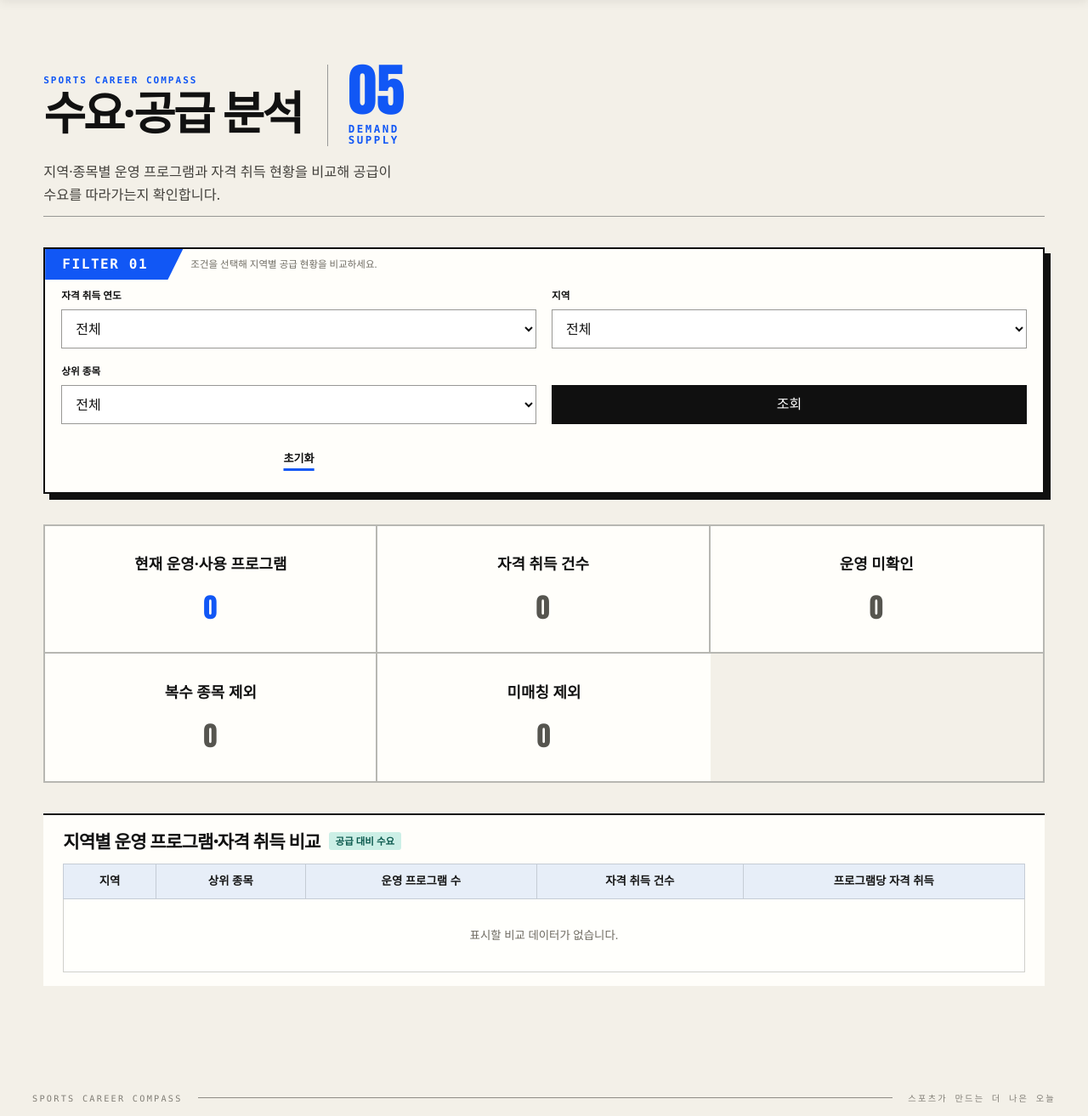
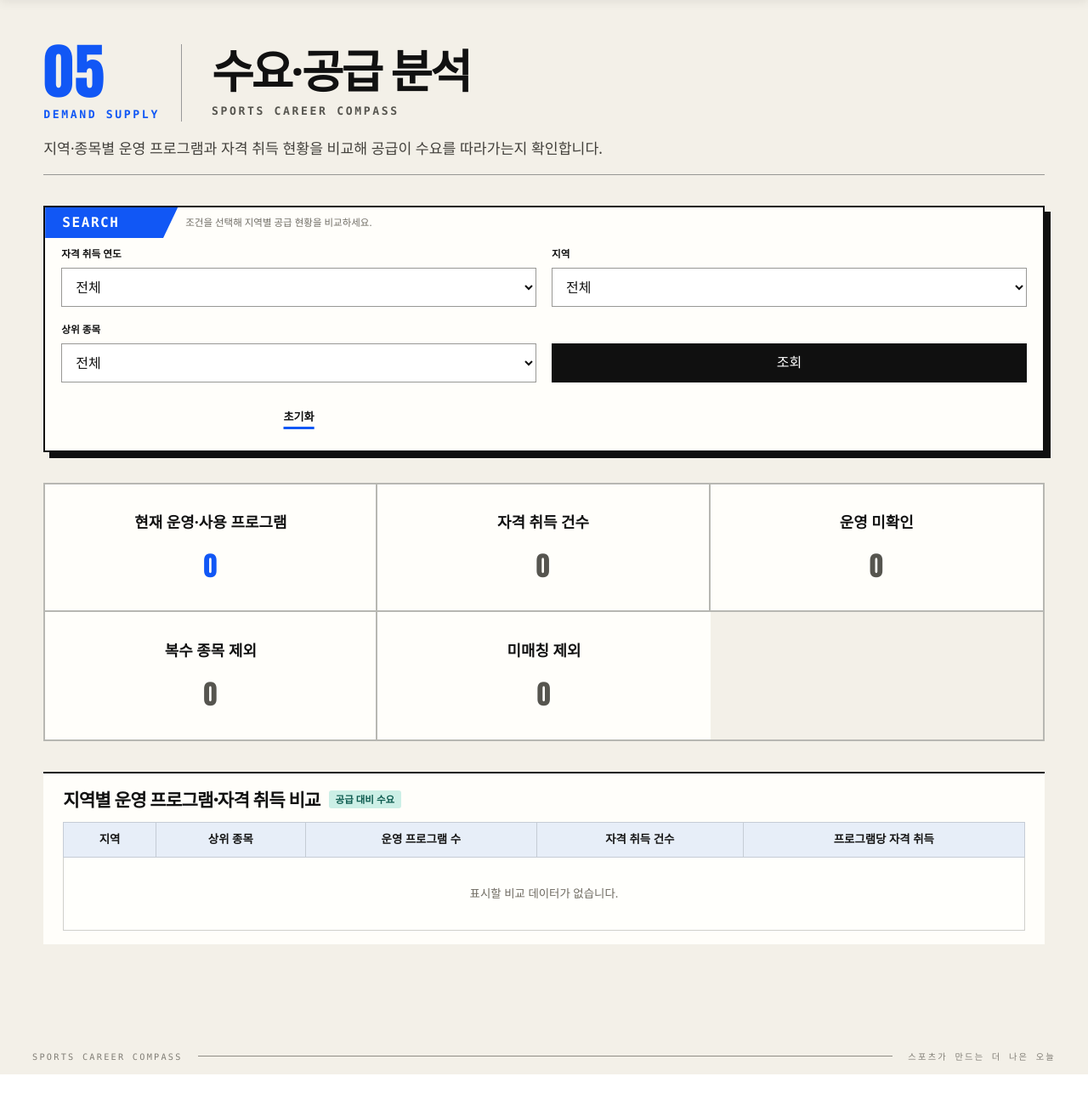
Before and after one commit to Leesannn/Noanswer3Brothers, a Django app: page /demand-supply/ in a window 1280 px wide. Shown: the part 79-1392 px from the top of the page at 85% size. After the commit the page ends 1343 px from the top, so only its background shows below. Run offline with Django 5.2, Linux system fonts and the light colour scheme; data that the repository does not hold is empty.

Commit message:
내가 다 고침, 그대들은 ctrl+shift+f를 아는가

```diff
--- a/main/analytics/static/analytics/demand-supply.css
+++ b/main/analytics/static/analytics/demand-supply.css
@@ -32,7 +32,7 @@
 /* Hero */
 .ds-hero {
   display: grid;
-  grid-template-columns: minmax(560px,.92fr) 1.08fr;
+  grid-template-columns: minmax(900px,.92fr) 1.08fr;
   align-items: center;
   gap: 20px;
   min-height: 190px;
@@ -42,7 +42,7 @@
 .ds-title-lockup { display: flex; align-items: center; }
 .ds-kicker { margin: 0 0 5px; color: var(--ds-blue); font: 800 .69rem/1.1 Consolas, monospace; letter-spacing: .18em; }
 .demand-supply-page .ds-hero h1 { margin: 0; color: var(--ds-ink); font-size: clamp(3.4rem,4.6vw,4.9rem); font-weight: 950; line-height: .91; letter-spacing: -.075em; }
-.ds-lead { margin: 17px 0 0; max-width: 46ch; color: #43413c; font-size: 1.02rem; }
+.ds-lead { margin: 17px 0 0; color: #43413c; font-size: 1.02rem; }
 .ds-index { margin-left: 30px; padding: 4px 0 1px 24px; border-left: 1px solid #999; }
 .ds-index strong { display: block; color: var(--ds-blue); font: 900 4.2rem/.78 Impact, "Arial Black", sans-serif; }
 .ds-index span { display: block; margin-top: 13px; color: var(--ds-blue); font: 900 .78rem/1.05 Consolas, monospace; letter-spacing: .2em; }
--- a/main/analytics/static/analytics/exam-info-editorial.css
+++ b/main/analytics/static/analytics/exam-info-editorial.css
@@ -33,7 +33,7 @@
 /* 프로그램 현황과 같은 히어로 비율과 타이포 리듬 */
 .exam-hero {
   display: grid;
-  grid-template-columns: minmax(510px,.8fr) 1.2fr;
+  grid-template-columns: minmax(900px,.8fr) 1.2fr;
   align-items: center;
   gap: 24px;
   min-height: 170px;
--- a/main/analytics/static/analytics/program-status.css
+++ b/main/analytics/static/analytics/program-status.css
@@ -39,7 +39,7 @@
   border-bottom: 1px solid #979794;
 }
 .program-title-lockup { display: flex; align-items: center; }
-.program-kicker { margin: 0 0 4px; color: var(--program-blue); font: 800 .69rem/1.1 Consolas, monospace; letter-spacing: .18em; }
+.program-kicker { margin-top: 13px; margin-bottom: 0px; color: #56554f; font: 900 .82rem/1.05 Consolas, monospace; letter-spacing: .2em; }
 .program-status-page .program-hero h1 {
   margin: 0;
   color: var(--program-ink);
@@ -49,9 +49,9 @@
   letter-spacing: -.085em;
 }
 .program-lead { margin: 18px 0 0; color: #43413c; font-size: 1.08rem; }
-.program-index { margin-left: 35px; padding: 4px 0 1px 25px; border-left: 1px solid #999; }
+.program-index { margin-right: 35px; padding: 4px 25px 1px 0px; border-right: 1px solid #999; }
 .program-index strong { display: block; color: var(--program-blue); font: 900 4.45rem/.78 Impact, "Arial Black", sans-serif; letter-spacing: .02em; }
-.program-index span { display: block; margin-top: 13px; color: var(--program-blue); font: 900 .82rem/1.05 Consolas, monospace; letter-spacing: .2em; }
+.program-index span { display: block; margin-top: 17px; color: var(--program-blue); font: 900 .82rem/1.05 Consolas, monospace; letter-spacing: .2em; }
 .program-hero-art { position: relative; align-self: stretch; min-height: 170px; display: flex; align-items: center; justify-content: flex-end; padding: 0 2px; }
 .program-hero-art img { width: auto; height: 120px; object-fit: contain; }
 
--- a/main/analytics/static/analytics/service-ui.css
+++ b/main/analytics/static/analytics/service-ui.css
@@ -61,7 +61,7 @@
   width: min(100%, 1480px);
   min-height: calc(100vh - 230px);
   margin: 0 auto;
-  padding: clamp(36px,5vw,76px) clamp(18px,4vw,58px) 100px !important;
+  padding: clamp(36px,5vw,30px) clamp(18px,4vw,58px) 100px !important;
   color: var(--service-text);
   background: transparent;
 }
--- /dev/null
+++ b/main/analytics/static/analytics/tab-header.css
@@ -0,0 +1,73 @@
+/* Shared header matching the program status title lockup. */
+.analytics-tab-hero {
+  display: flex;
+  flex-direction: column;
+  justify-content: center;
+  min-height: 170px;
+  padding-block: 12px;
+  border-bottom: 1px solid #979794;
+  color: #101010;
+}
+
+.analytics-tab-title-lockup { display: flex; align-items: center; }
+.analytics-tab-title { min-width: 0; }
+.analytics-tab-index {
+  flex: 0 0 144px;
+  margin-right: 35px;
+  padding: 4px 25px 1px 0;
+  border-right: 1px solid #999;
+  color: #1157f5;
+}
+.analytics-tab-index strong {
+  display: block;
+  color: inherit;
+  font: 900 4.45rem/.78 Impact, "Arial Black", sans-serif;
+  letter-spacing: .02em;
+}
+.analytics-tab-index span {
+  display: block;
+  margin-top: 17px;
+  color: inherit;
+  font: 900 .82rem/1.05 Consolas, monospace;
+  letter-spacing: .2em;
+  white-space: nowrap;
+}
+.analytics-tab-hero .analytics-tab-title h1 {
+  margin: 0;
+  color: #101010;
+  font-size: clamp(3.8rem, 5vw, 5.2rem);
+  font-weight: 950;
+  line-height: .93;
+  letter-spacing: -.085em;
+  word-break: keep-all;
+}
+.analytics-tab-hero .analytics-tab-kicker {
+  margin: 13px 0 0;
+  color: #56554f;
+  font: 900 .82rem/1.05 Consolas, monospace;
+  letter-spacing: .2em;
+}
+.analytics-tab-hero .analytics-tab-lead {
+  margin: 18px 0 0;
+  color: #43413c;
+  font-size: 1.08rem;
+  word-break: keep-all;
+}
+
+@media (max-width: 720px) {
+  .analytics-tab-hero { min-height: 170px; padding-block: 18px; }
+  .analytics-tab-index { flex-basis: 100px; margin-right: 20px; padding-right: 16px; }
+  .analytics-tab-index strong { font-size: 3.5rem; }
+  .analytics-tab-index span { margin-top: 13px; font-size: .6rem; letter-spacing: .12em; }
+  .analytics-tab-hero .analytics-tab-title h1 { font-size: clamp(2rem, 6.5vw, 3.8rem); line-height: 1.1; }
+  .analytics-tab-hero .analytics-tab-kicker { margin-top: 10px; font-size: .6rem; line-height: 1.4; letter-spacing: .12em; }
+  .analytics-tab-hero .analytics-tab-lead { margin-top: 16px; font-size: .9rem; }
+}
+
+@media (max-width: 430px) {
+  .analytics-tab-index { flex-basis: 82px; margin-right: 14px; padding-right: 12px; }
+  .analytics-tab-index strong { font-size: 3rem; }
+  .analytics-tab-index span { font-size: .5rem; letter-spacing: .08em; }
+  .analytics-tab-hero .analytics-tab-title h1 { font-size: clamp(1.7rem, 7.2vw, 2.1rem); }
+  .analytics-tab-hero .analytics-tab-kicker { font-size: .5rem; letter-spacing: .08em; }
+}
--- a/main/analytics/templates/analytics/dashboard.html
+++ b/main/analytics/templates/analytics/dashboard.html
@@ -8,11 +8,11 @@
 <section class="program-hero" data-program-reveal>
   <div class="program-hero-copy">
     <div class="program-title-lockup">
+      <div class="program-index" aria-hidden="true"><strong>02</strong><span>PROGRAM DATA</span></div>
       <div>
+        <h1>프로그램 현황</h1>
         <p class="program-kicker">SPORTS CAREER COMPASS</p>
-        <h1>프로그램 현황</h1>
       </div>
-      <div class="program-index" aria-hidden="true"><strong>02</strong><span>PROGRAM<br>DATA</span></div>
     </div>
     <p class="program-lead">기존 자격·운영 데이터와 시연용 신청 현황을 함께 보여줍니다.</p>
   </div>
@@ -21,7 +21,7 @@
 
 <form method="get" class="program-filter" id="program-filters" data-program-reveal>
   <div class="program-filter-head">
-    <strong>FILTER 01</strong>
+    <strong>SEARCH</strong>
     <span>조건을 선택하여 프로그램 현황을 확인하세요.</span>
   </div>
   <div class="program-filter-grid">
--- /dev/null
+++ b/main/analytics/templates/analytics/partials/tab_header.html
@@ -0,0 +1,8 @@
+<div class="analytics-tab-title-lockup">
+  <div class="analytics-tab-index" aria-hidden="true"><strong>{{ number }}</strong><span>{{ label }}</span></div>
+  <div class="analytics-tab-title">
+    <h1 id="analytics-tab-title">{{ heading }}</h1>
+    <p class="analytics-tab-kicker">SPORTS CAREER COMPASS</p>
+  </div>
+</div>
+<p class="analytics-tab-lead">{{ description }}</p>
--- a/main/analytics/templates/analytics/regional_comparison.html
+++ b/main/analytics/templates/analytics/regional_comparison.html
@@ -3,25 +3,15 @@
 {% block title %}수요·공급 분석 | 스포츠 커리어 나침반{% endblock %}
 {% block body_class %}demand-supply-page{% endblock %}
 {% block main_class %}demand-supply-main{% endblock %}
-{% block page_theme_css %}<link rel="stylesheet" href="{% static 'analytics/demand-supply.css' %}?v=20260922-2">{% endblock %}
+{% block page_theme_css %}<link rel="stylesheet" href="{% static 'analytics/demand-supply.css' %}?v=20260922-2"><link rel="stylesheet" href="{% static 'analytics/tab-header.css' %}?v=20260923-1">{% endblock %}
 {% block content %}
-<section class="ds-hero" data-ds-reveal>
-  <div class="ds-hero-copy">
-    <div class="ds-title-lockup">
-      <div>
-        <p class="ds-kicker">SPORTS CAREER COMPASS</p>
-        <h1>수요·공급 분석</h1>
-      </div>
-      <div class="ds-index" aria-hidden="true"><strong>05</strong><span>DEMAND<br>SUPPLY</span></div>
-    </div>
-    <p class="ds-lead">지역·종목별 운영 프로그램과 자격 취득 현황을 비교해 공급이 수요를 따라가는지 확인합니다.</p>
-  </div>
-  <div class="ds-hero-art" aria-hidden="true"></div>
+<section class="analytics-tab-hero" aria-labelledby="analytics-tab-title" data-ds-reveal>
+  {% include 'analytics/partials/tab_header.html' with number='05' label='DEMAND SUPPLY' heading='수요·공급 분석' description='지역·종목별 운영 프로그램과 자격 취득 현황을 비교해 공급이 수요를 따라가는지 확인합니다.' %}
 </section>
 
 <form method="get" class="ds-filter" id="ds-filters" data-ds-reveal>
   <div class="ds-filter-head">
-    <strong>FILTER 01</strong>
+  <strong>SEARCH</strong>
     <span>조건을 선택해 지역별 공급 현황을 비교하세요.</span>
   </div>
   <div class="ds-filter-grid">
--- a/main/recommendations/static/recommendations/editorial-landing.css
+++ b/main/recommendations/static/recommendations/editorial-landing.css
@@ -38,6 +38,8 @@ body.editorial-home { margin: 0; background: var(--editorial-bg); color: var(--e
 .editorial-nav-cta { display: inline-flex; align-items: center; gap: 8px; padding: 10px 18px; color: #fff; background: var(--editorial-blue); border-radius: 999px; font-weight: 800; }
 .editorial-nav-cta:hover,.editorial-nav-cta:focus-visible { background: #1b3fc4; }
 .editorial-home a:focus-visible,.editorial-home button:focus-visible { outline: 3px solid var(--editorial-blue); outline-offset: 3px; }
+.editorial-nav-cta.next { color: #fff; }
+
 
 /* ------------------------------------------------------------------ */
 /* Hero                                                                 */
@@ -73,6 +75,8 @@ body.editorial-home { margin: 0; background: var(--editorial-bg); color: var(--e
 .trajectory-canvas { position: absolute; inset: 0; width: 100%; height: 100%; z-index: 1; pointer-events: none; }
 
 .athlete-figure-wrap { position: absolute; inset: 6% 4% 0 8%; z-index: 2; display: grid; place-items: end center; }
+.athlete-figure-wrap.is-swimming-front { z-index: 7; }
+.athlete-figure-wrap.is-swimming-front::before { content: ""; position: absolute; inset: 0; z-index: 1; background: var(--editorial-bg); -webkit-mask: url('images/athletes/web/swimmer-black.webp') center / contain no-repeat; mask: url('images/athletes/web/swimmer-black.webp') center / contain no-repeat; pointer-events: none; }
 /* 종목이 바뀔 때 색 도형으로 화면을 덮지 않고, 이전 동작이 흐려지며 잔상처럼 사라지는
    동안 새 동작은 각자 정해진 방향(위·아래·좌·우)에서 들어오며 초점이 맞는다. */
 .athlete-figure { position: absolute; inset: 0; z-index: 2; width: auto; height: 100%; max-width: 100%; margin: 0 auto; object-fit: contain; object-position: bottom; opacity: 0; filter: blur(6px); transform: scale(1.03); transition: opacity .5s ease, filter .5s ease, transform .7s var(--editorial-ease); will-change: opacity, filter, transform; }
--- a/main/recommendations/templates/recommendations/start.html
+++ b/main/recommendations/templates/recommendations/start.html
@@ -4,7 +4,7 @@
 {% block body_class %}editorial-home motion-landing-page{% endblock %}
 {% block main_class %}editorial-main{% endblock %}
 {% block extra_css %}
-<link rel="stylesheet" href="{% static 'recommendations/editorial-landing.css' %}?v=20260922-13">
+<link rel="stylesheet" href="{% static 'recommendations/editorial-landing.css' %}?v=20260922-15">
 <noscript><style>
 .editorial-home .editorial-header,.editorial-home .hero-kicker,.editorial-home .hero-title .title-line>span,
 .editorial-home .hero-subcopy,.editorial-home .hero-actions,.editorial-home .hero-meta,.editorial-home .hero-stats,
@@ -24,7 +24,7 @@
   <nav class="editorial-nav" aria-label="랜딩 페이지 메뉴">
     <a href="{% url 'analytics:dashboard' %}">서비스</a>
     <a href="{% url 'analytics:demand_supply' %}">데이터 이야기</a>
-    <a class="editorial-nav-cta" href="#recommend-split">추천 시작 <span aria-hidden="true">→</span></a>
+    <a class="editorial-nav-cta next" href="#recommend-split">추천 시작 <span aria-hidden="true">→</span></a>
   </nav>
 </header>
 {% endblock %}
@@ -66,4 +66,4 @@
 {% include 'recommendations/partials/service_paths.html' %}
 {% endblock %}
 {% block footer %}{% endblock %}
-{% block scripts %}<script src="{% static 'recommendations/editorial-landing.js' %}?v=20260921-1" defer></script>{% endblock %}
+{% block scripts %}<script src="{% static 'recommendations/editorial-landing.js' %}?v=20260922-2" defer></script>{% endblock %}
```
Also changed, not shown: main/analytics/templates/analytics/exam_info.html (+3 -13 lines), main/analytics/templates/analytics/instructors.html (+4 -14 lines), main/recommendations/static/recommendations/editorial-landing.js (+16 -1 lines).
